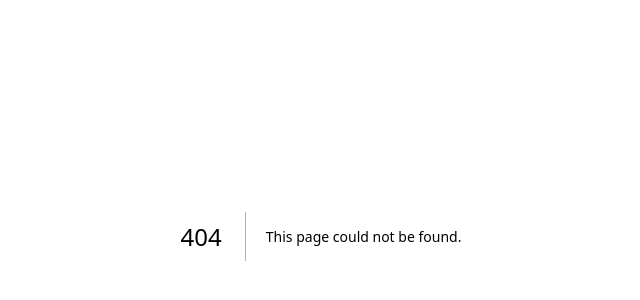
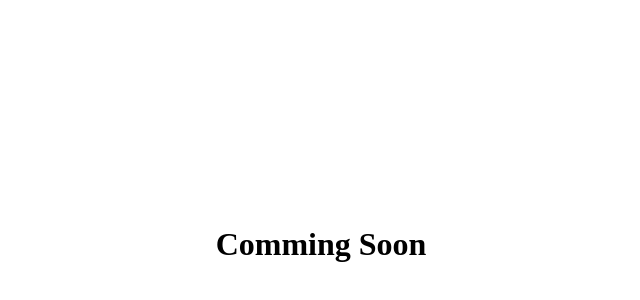
Before and after one commit to AnnasAhmed1/Afilename_Fizzinnovations_project1, a Next.js app: page /docs in a window 1280 px wide. Before the commit this address had no page. Shown: the part 164-464 px from the top of the page, without its empty margins (319-959 px from the left). Built offline with nearby package versions, Linux system fonts and the light colour scheme.

Commit message:
new page

```diff
--- a/components/navbar.tsx
+++ b/components/navbar.tsx
@@ -104,34 +104,36 @@ export default function Navbar() {
         className={`flex flex-1 justify-center gap-12 md:hidden sm:hidden md:gap-8`}
       >
         <a
-          className="scroll-smooth"
+          className="scroll-smooth cursor-pointer"
           onClick={(e) => scrollToSection(e, "upload")}
         >
           <P1 text="Upload" />
         </a>
         <a
-          className="scroll-smooth"
+          className="scroll-smooth cursor-pointer"
           onClick={(e) => scrollToSection(e, "personal")}
         >
           <P1 text="Personal" />
         </a>
         <a
-          className="scroll-smooth"
+          className="scroll-smooth cursor-pointer"
           onClick={(e) => scrollToSection(e, "business")}
         >
           <P1 text="Business" />
         </a>
         <a
-          className="scroll-smooth"
+          className="scroll-smooth cursor-pointer"
           onClick={(e) => scrollToSection(e, "creators")}
         >
           <P1 text="Creators" />
         </a>
-        <P1 text="Docs" />
         <a
-          className="scroll-smooth"
+          className="scroll-smooth cursor-pointer"
+          href="/docs"
           // onClick={(e) => scrollToSection(e, "upload")}
-        ></a>
+        >
+          <P1 text="Docs" />
+        </a>
       </div>
       <div
         className="
--- a/pages/about.tsx
+++ /dev/null
@@ -1,5 +0,0 @@
-function AboutPage() {
-  return <h1>About Page</h1>;
-}
-
-export default AboutPage;
--- /dev/null
+++ b/pages/docs.tsx
@@ -0,0 +1,17 @@
+function Docs() {
+  return (
+    <div
+      style={{
+        width: "100%",
+        height: "100vh",
+        display: "flex",
+        justifyContent: "center",
+        alignItems: "center",
+      }}
+    >
+      <h1>Comming Soon</h1>
+    </div>
+  );
+}
+
+export default Docs;
```
